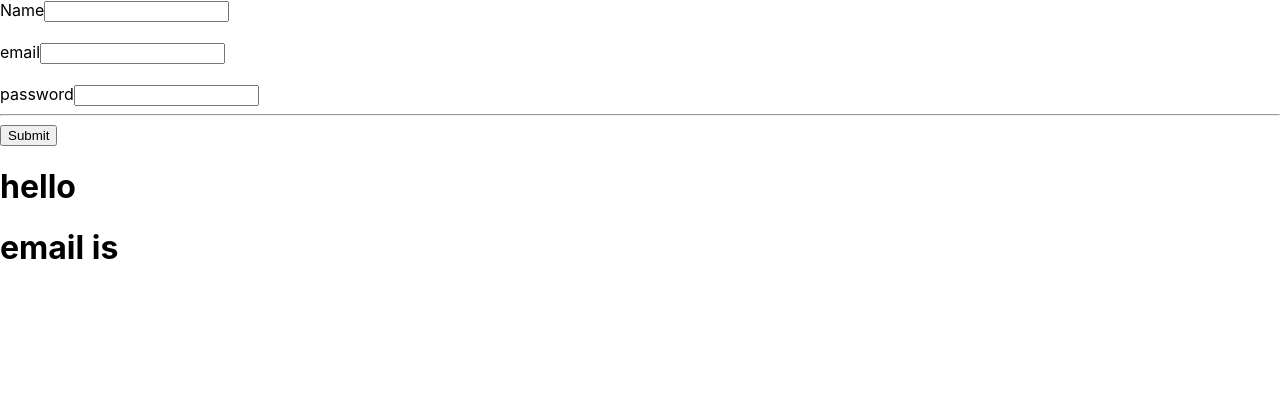
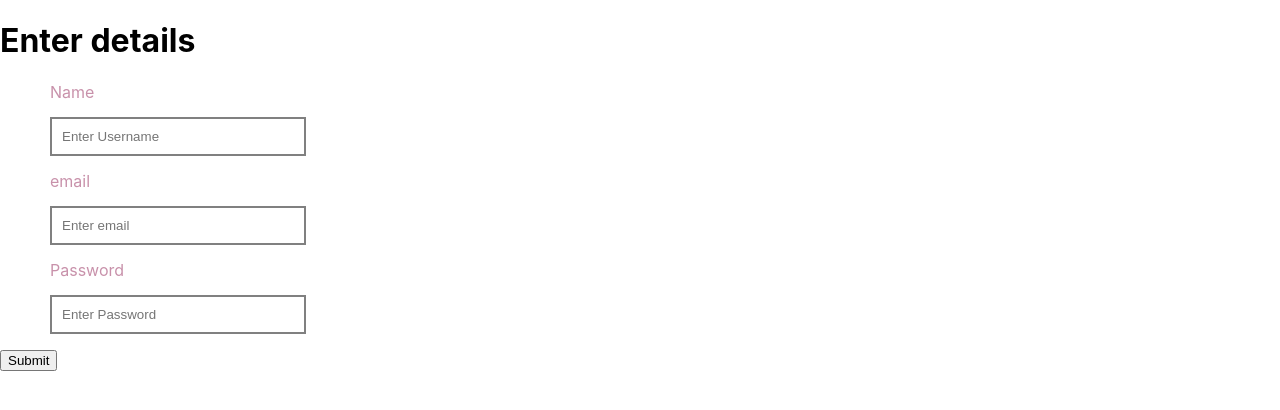
Before and after one commit to shantanukulkarni27/ReactStateTask, a React (Create React App) app: page / in a window 1280 px wide. Shown: the top 410 px of the page. Built offline with nearby package versions, Linux system fonts and the light colour scheme.

Commit message:
navigation and location working

```diff
--- a/src/Router.js
+++ b/src/Router.js
@@ -1,18 +1,15 @@
-import { BrowserRouter,Route,Routes } from "react-router-dom";
-import {Login,Profile} from "./page/index"
-const Router = () =>{
-   return(
+import { BrowserRouter, Route, Routes } from "react-router-dom";
+import { Login, Profile } from "./page/index"
+const Router = () => {
+    return (
         <>
             <BrowserRouter>
                 <Routes>
-        <Route path="" element={<Login/>}  />
-    </Routes>
-    <Routes>
-        <Route path="/profile" element={<Profile/>}  />
+                    <Route path="" element={<Login />} />
+                    <Route path="/profile" element={<Profile />} />
                 </Routes>
             </BrowserRouter>
         </>
     )
 }
-
 export default Router;
--- a/src/components/button.js
+++ /dev/null
@@ -1,8 +0,0 @@
-const Button = () =>{
-    return(
-        <>
-        <button>Submit</button>
-        </>
-    )
-}
-export default Button;
--- a/src/components/form.js
+++ /dev/null
@@ -1,16 +0,0 @@
-const Form = () =>{
-    return(
-        <>
-         <form>
-             <label>Name</label>
-             <input type="text" /> <br/><br/>
-             <label>email</label>
-             <input type="email" /><br/><br/>
-             <label>password</label>
-             <input type="password" />
-         </form>
-        </>
-    )
-}
-
-export default Form;
--- a/src/components/index.js
+++ /dev/null
@@ -1,2 +0,0 @@
-export {default as Form} from "./form"
-export {default as Button} from "./button"
--- a/src/components/styled.js
+++ b/src/components/styled.js
@@ -3,3 +3,18 @@ import styled, {StyleComponent} from "styled-components";
 export const SubButton = styled.button`
 background-color:grey
 color:black`
+
+export const InputField = styled.input`
+        width: 20%;
+        margin: 15px ;
+        padding: 10px 10px;
+        display: block;
+        border: 2px solid grey;
+        box-sizing: border-box;
+        margin-left: 50px;
+        `
+        export const Mylabel = styled.div`
+        margin-left: 50px;
+        color:rgb(200,145,170);
+
+        `
--- a/src/page/Profile.js
+++ b/src/page/Profile.js
@@ -1,12 +1,20 @@
+import { useLocation } from "react-router";
+import {useNavigate} from "react-router-dom"
+
 const Profile = (props) =>{
-    console.log("props",props)
+    const location = useLocation();
+    let myData = location.state;
+    let navigator = useNavigate();
+
+    const redirectLogin =()=>{
+         navigator('/')
+    }
     return(
         <>
-        <h1>hello {props.data.name}</h1>
-        <h1>email is {props.data.email} </h1>
-
+        <h1>welcome :{myData.users.name} </h1>
+        <h1>email is :  {myData.users.email} </h1>
+        <button onClick={redirectLogin}>Logout</button>
         </>
     )
 }
-
 export default Profile;
--- a/src/page/login.js
+++ b/src/page/login.js
@@ -2,6 +2,7 @@ import { Form,Button } from "../components/index";
 import {useState} from "react"
 import {useNavigate} from "react-router-dom"
 import  Profile  from "./Profile";
+import { InputField,Mylabel } from "../components/styled";
 const Login =()=>{
 
     const [users,setUsers] =useState(
@@ -13,31 +14,31 @@ const Login =()=>{
     )
     let navigate = useNavigate();
     const HandleChange =() =>{
-      var data=  setUsers({
+      setUsers({
             ...users,
             name:document.getElementById("name").value,
             email:document.getElementById("email").value,
             Password:document.getElementById("password").value,
 
         })
-        console.log("data is",users)
     }
-    // const mydata= HandleChange();
-    console.log("my data is",users)
+    let data = users;
+    const redirectHandler =() =>{
+        navigate('/profile',{state: {users}})
+    }
+
     return(
         <>
-             <form>
-             <label>Name</label>
-             <input type="text" id="name" onChange ={HandleChange}  /> <br/><br/>
-             <label>email</label>
-             <input type="email" id="email" onChange ={HandleChange}  /><br/><br/>
-             <label>password</label>
-             <input type="password" id="password" onChange ={HandleChange}  />
-             <hr/>
-             <button onClick={()=>{navigate("./profile")}}> Submit</button>
-         </form>
-         <Profile data = {users}/>
-
+             <div>
+                 <h1> Enter details </h1>
+             <Mylabel>Name</Mylabel>
+             <InputField type="text" id="name" placeholder="Enter Username" onChange={HandleChange}/>
+             <Mylabel>email</Mylabel>
+             <InputField type="email" id="email" placeholder="Enter email" onChange={HandleChange}  />
+             <Mylabel>Password</Mylabel>
+             <InputField type="password" id="password" placeholder="Enter Password" onChange={HandleChange}  />
+             <button onClick={redirectHandler}> Submit</button>
+         </div>
         </>
     )
 }
```
Lines whose indentation alone changed are shown as unchanged.
